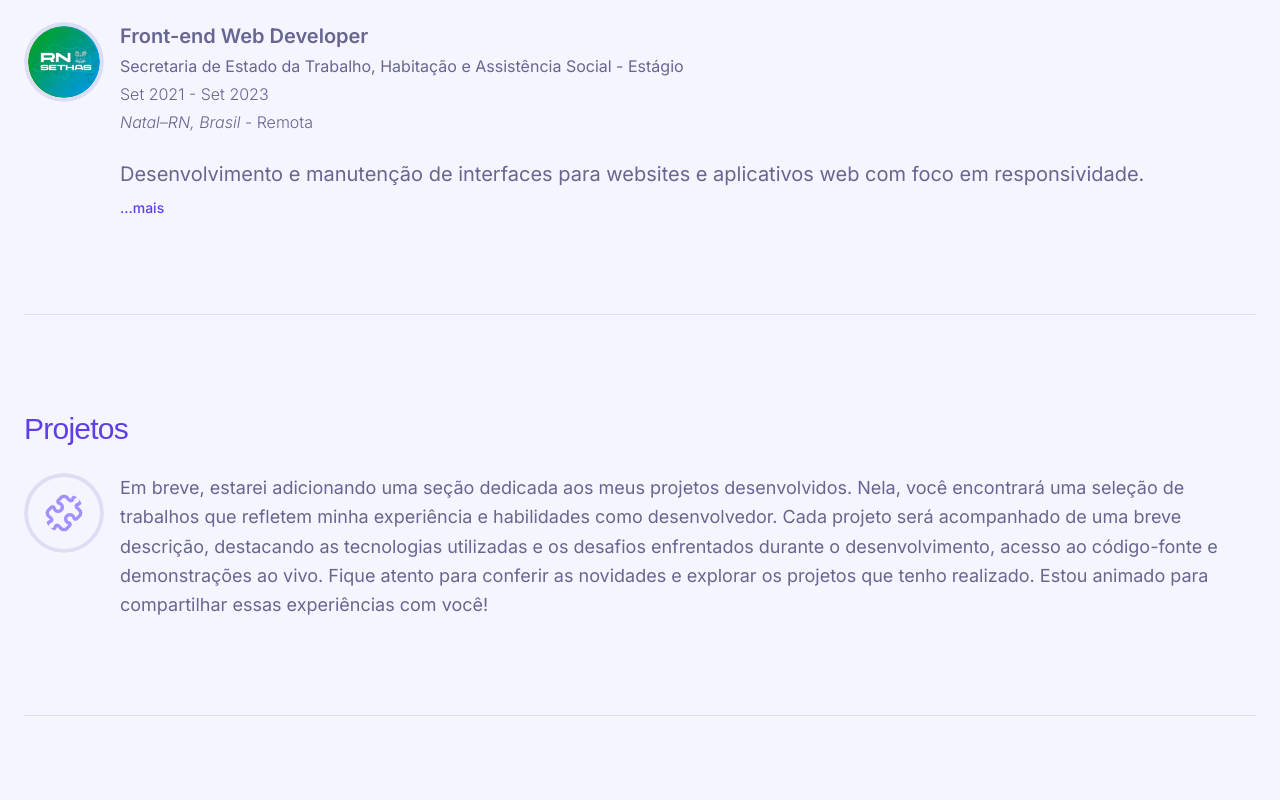
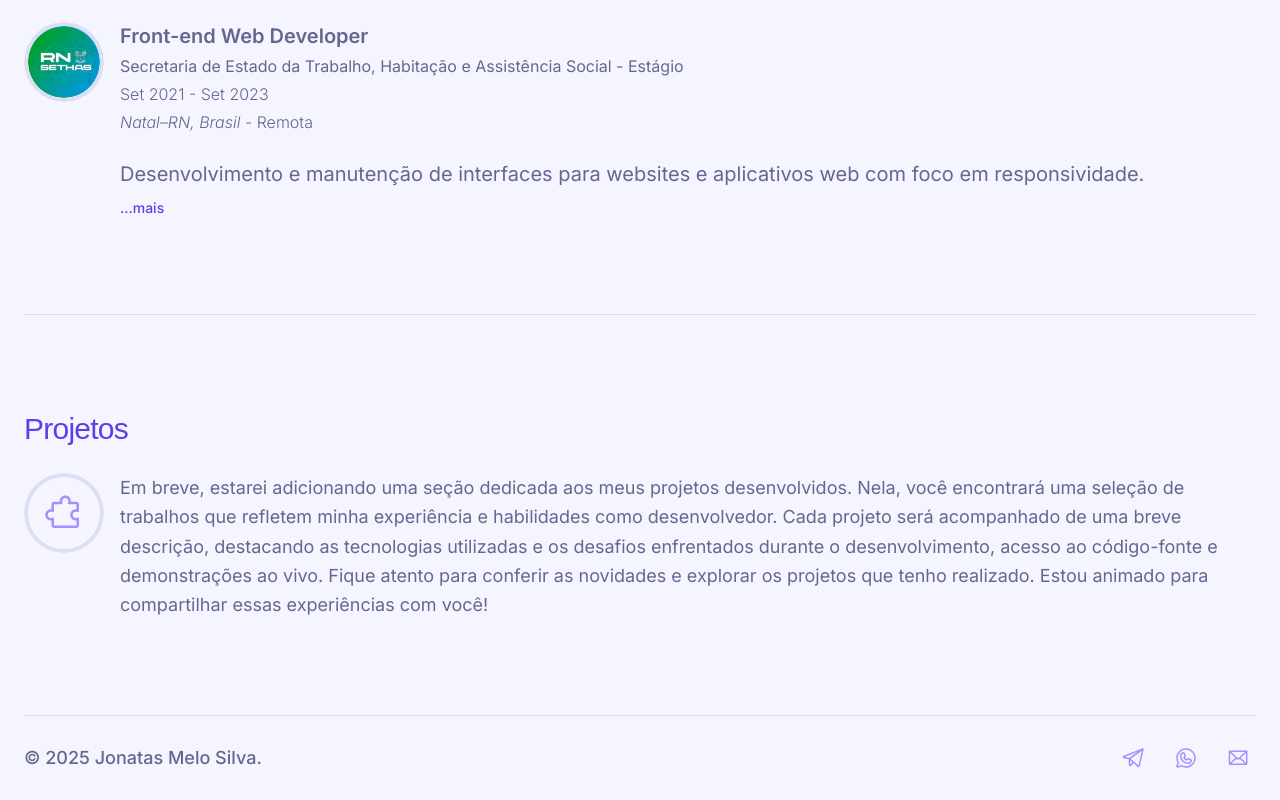
Before and after one commit to jonatas-melo-silva/portme, a website: page index.html in a window 1280 px wide. Shown: the part 1290-2090 px from the top of the page. Drawn offline with Linux system fonts and the light colour scheme; a web font is replaced by a local one.

Commit message:
feat: adiciona footer  e atualiza os icones

```diff
--- a/index.html
+++ b/index.html
@@ -247,7 +247,7 @@
                     rel="noopener noreferrer"
                     ><img
                       class="w-6 h-6"
-                      src="./src/assets/icone-linkedin.svg"
+                      src="./src/assets/icones/icone-linkedin.svg"
                       alt="Ícone LinkedIn"
                   /></a>
                 </li>
@@ -260,7 +260,7 @@
                     rel="noopener noreferrer"
                     ><img
                       class="w-6 h-6"
-                      src="./src/assets/icone-github.svg"
+                      src="./src/assets/icones/icone-github.svg"
                       alt="Ícone GitHub"
                   /></a>
                 </li>
@@ -273,7 +273,7 @@
                     rel="noopener noreferrer"
                     ><img
                       class="w-6 h-6"
-                      src="./src/assets/icone-instagram.svg"
+                      src="./src/assets/icones/icone-instagram.svg"
                       alt="Ícone Instagram"
                   /></a>
                 </li>
@@ -286,7 +286,7 @@
                     rel="noopener noreferrer"
                     ><img
                       class="w-6 h-6"
-                      src="./src/assets/icone-twitter.svg"
+                      src="./src/assets/icones/icone-x.svg"
                       alt="Ícone Twitter"
                   /></a>
                 </li>
@@ -478,7 +478,7 @@
                 >
                   <img
                     class="avatar--image p-4 rounded-full border-4 border-border object-cover object-center"
-                    src="./src/assets/icone-quebra-cabeca.svg"
+                    src="./src/assets/icones/icone-quebra-cabeca.svg"
                     alt="Ícone de quebra-cabeça"
                   />
                 </div>
@@ -501,12 +501,82 @@
           </div>
         </div>
       </section>
+    </main>
 
+    <div class="container mx-auto px-6">
+      <div aria-hidden="true" class="separator separator--horizontal"></div>
+    </div>
+
+    <footer id="footer" class="container mx-auto px-6 overflow-hidden">
       <div
-        aria-hidden="true"
-        class="separator separator--horizontal mb-20"
-      ></div>
-    </main>
+        class="@container/footer w-full flex flex-col items-center justify-center gap-4 py-6 sm:flex-row"
+      >
+        <div
+          class="@container/footer-content w-full flex flex-col items-center justify-center gap-4 sm:items-start"
+        >
+          <p class="text-muted-foreground text-lg font-medium">
+            &copy; 2025 Jonatas Melo Silva.
+          </p>
+        </div>
+
+        <nav
+          id="social-media-footer"
+          aria-label="Redes sociais"
+          class="@container/footer-navigation w-full flex items-center justify-center gap-4 sm:justify-end"
+        >
+          <ul
+            class="w-fit h-fit flex items-center justify-center gap-4 sm:items-end"
+          >
+            <li>
+              <a
+                aria-label="Ir para o Telegram de Jonatas Melo Silva (abre em nova janela)"
+                class="btn btn--icon"
+                target="_blank"
+                rel="noopener noreferrer"
+                href="https://t.me/JonatasMeloSilva"
+              >
+                <img
+                  class="w-6 h-6"
+                  src="./src/assets/icones/icone-telegram.svg"
+                  alt="Telegram"
+                />
+              </a>
+            </li>
+            <li>
+              <!-- Olá Jonatas Melo Silva, tudo bem? Gostei do seu portfólio e gostaria de entrar em contato com você via WhatsApp. -->
+              <a
+                aria-label="Ir para o WhatsApp de Jonatas Melo Silva (abre em nova janela)"
+                class="btn btn--icon"
+                target="_blank"
+                rel="noopener noreferrer"
+                href="https://api.whatsapp.com/send?phone=5584991224132&text=Ol%C3%A1%20Jonatas%20Melo%20Silva%2C%20tudo%20bem%3F%20Gostei%20do%20seu%20portf%C3%B3lio%20e%20gostaria%20de%20entrar%20em%20contato%20com%20voc%C3%AA%20via%20WhatsApp."
+              >
+                <img
+                  class="w-6 h-6"
+                  src="./src/assets/icones/icone-whatsapp.svg"
+                  alt="WhatsApp"
+                />
+              </a>
+            </li>
+            <li>
+              <a
+                aria-label="Ir para o E-mail de Jonatas Melo Silva (abre em nova janela)"
+                class="btn btn--icon"
+                target="_blank"
+                rel="noopener noreferrer"
+                href="mailto:jonatas.melo.silva@gmail.com"
+              >
+                <img
+                  class="w-6 h-6"
+                  src="./src/assets/icones/icone-envelope.svg"
+                  alt="E-mail"
+                />
+              </a>
+            </li>
+          </ul>
+        </nav>
+      </div>
+    </footer>
 
     <script type="application/ld+json">
       {
```
Also changed, not shown: src/assets/icone-github.svg (deleted), src/assets/icone-instagram.svg (deleted), src/assets/icone-linkedin.svg (deleted), src/assets/icone-quebra-cabeca.svg (deleted), src/assets/icone-twitter.svg (deleted), src/assets/icones/icone-envelope.svg (added), src/assets/icones/icone-github.svg (added), src/assets/icones/icone-instagram.svg (added), src/assets/icones/icone-linkedin.svg (added), src/assets/icones/icone-quebra-cabeca.svg (added), src/assets/icones/icone-telegram.svg (added), src/assets/icones/icone-whatsapp.svg (added), src/assets/icones/icone-x.svg (added), src/scripts/main.js (added), 1 more files.
